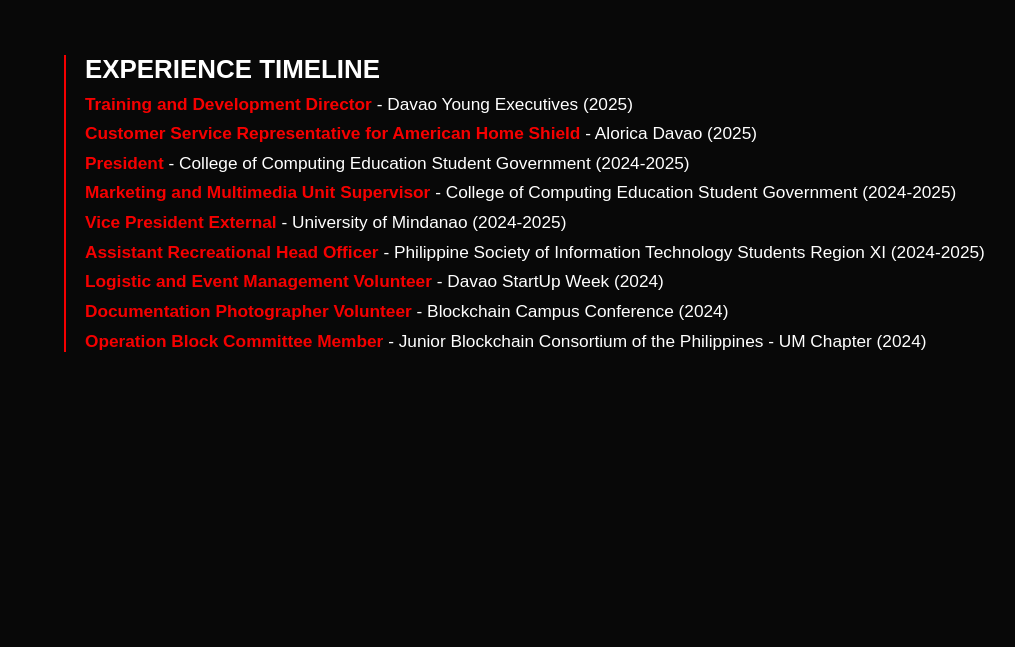
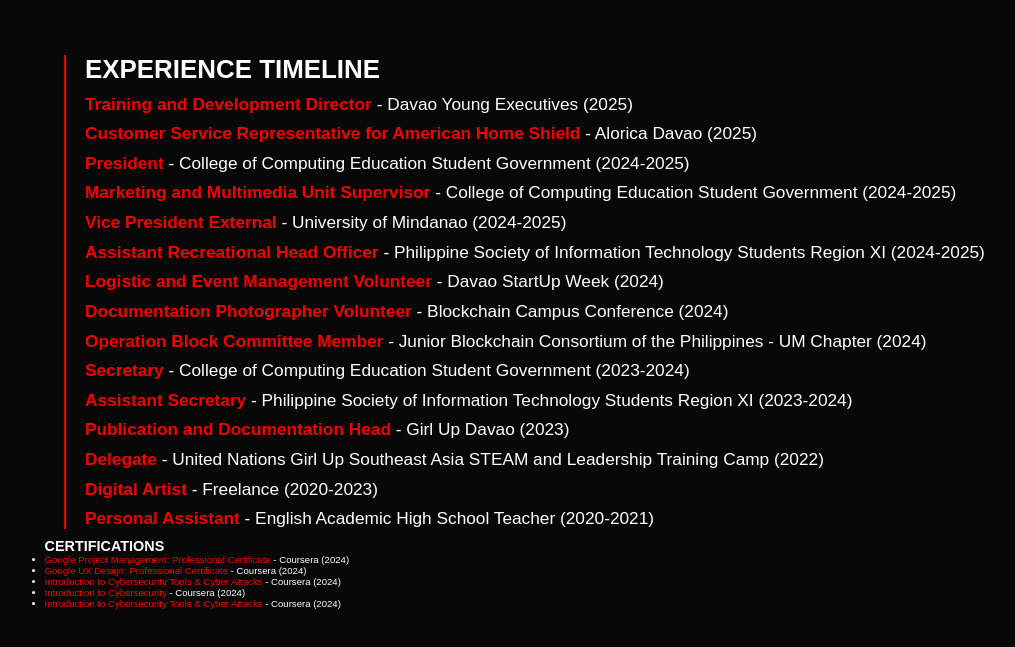
Before and after one commit to mibiji224/MBJ, a React (Vite) app in the folder desiree/: page / in a window 1280 px wide. Shown: the part 841-1488 px from the top of the page, without its empty margins (109-1124 px from the left). Built offline with nearby package versions, Linux system fonts and the light colour scheme.

Commit message:
updated the list

```diff
--- a/desiree/src/about.jsx
+++ b/desiree/src/about.jsx
@@ -69,6 +69,44 @@ function Home() {
                             <li>
                                 <span>Operation Block Committee Member</span> - Junior Blockchain Consortium of the Philippines - UM Chapter (2024)
                             </li>
+                            <li>
+                                <span>Secretary</span> - College of Computing Education Student Government (2023-2024)
+                            </li>
+                            <li>
+                                <span>Assistant Secretary</span> - Philippine Society of Information Technology Students Region XI (2023-2024)
+                            </li>
+                            <li>
+                                <span>Publication and Documentation Head</span> - Girl Up Davao (2023)
+                            </li>
+                            <li>
+                                <span>Delegate</span> - United Nations Girl Up Southeast Asia STEAM and Leadership Training Camp (2022)
+                            </li>
+                            <li>
+                                <span>Digital Artist</span> - Freelance (2020-2023)
+                            </li>
+                            <li>
+                                <span>Personal Assistant</span> - English Academic High School Teacher (2020-2021)
+                            </li>
+                        </ul>
+                    </div>
+                    <div className="certifications">
+                        <h1>CERTIFICATIONS</h1>
+                        <ul className="certification-list">
+                            <li>
+                                <span>Google Project Management: Professional Certificate</span> - Coursera (2024)
+                            </li>
+                            <li>
+                                <span>Google UX Design: Professional Certificate</span> - Coursera (2024)
+                            </li>
+                            <li>
+                                <span>Introduction to Cybersecurity Tools & Cyber Attacks</span> - Coursera (2024)
+                            </li>
+                            <li>
+                                <span>Introduction to Cybersecurity</span> - Coursera (2024)
+                            </li>
+                            <li>
+                                <span>Introduction to Cybersecurity Tools & Cyber Attacks</span> - Coursera (2024)
+                            </li>
                         </ul>
                     </div>
                 </div>
```
